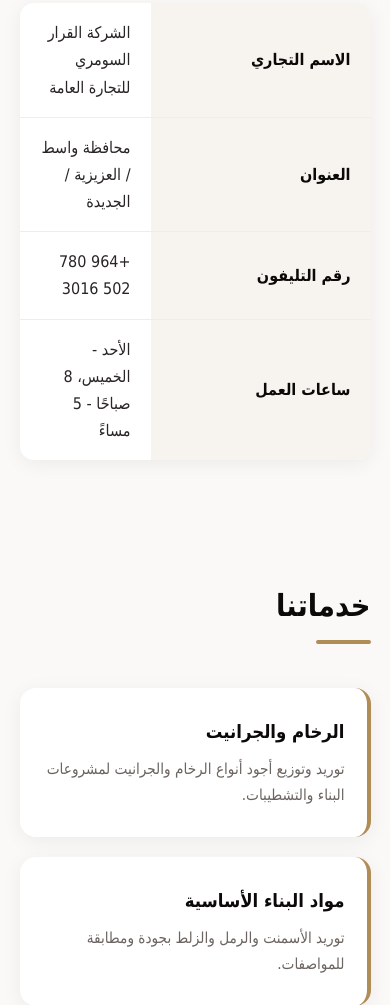
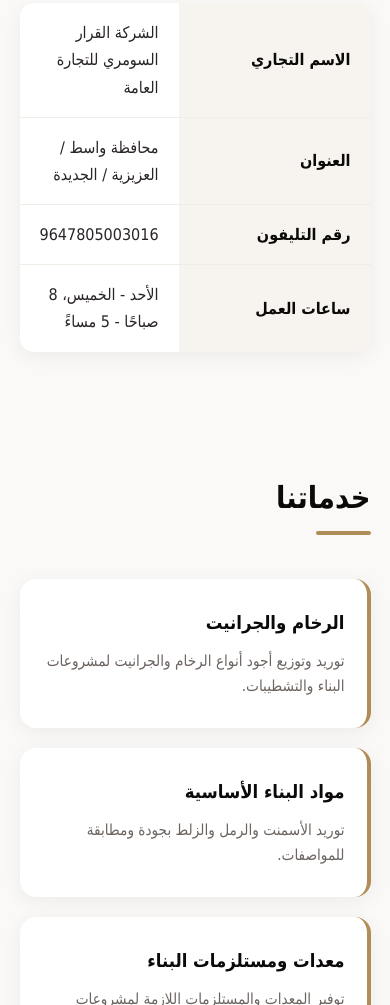
Before and after one commit to Al-Sumerian-Decision-General-Trading/Al-Sumerian-Decision-General-Trading.github.io, a plain HTML site: page index.html in a window 390 px wide. Shown: the part 1175-2180 px from the top of the page. Drawn offline with Linux system fonts and the light colour scheme.

Commit message:
Update Facebook verification and phone number format
Updated Facebook domain verification meta tag and removed '+' from phone number format.

```diff
--- a/index.html
+++ b/index.html
@@ -2,7 +2,7 @@
 <html lang="ar" dir="rtl">
 <head>
 <meta charset="UTF-8">
-<meta name="facebook-domain-verification" content="ajh365uhha3you9boafyue6gaazx1n" />
+<meta name="facebook-domain-verification" content="h5r6va7cn4owg5a7p24lsz2v2vcq2m" />
 <meta name="viewport" content="width=device-width, initial-scale=1.0">
 <title>الشركة القرار السومري للتجارة العامة</title>
 <style>
@@ -194,7 +194,7 @@
     </tr>
     <tr>
       <td>رقم التليفون</td>
-      <td>+964 780 502 3016</td>
+      <td>9647805003016</td>
     </tr>
     <tr>
       <td>ساعات العمل</td>
```
